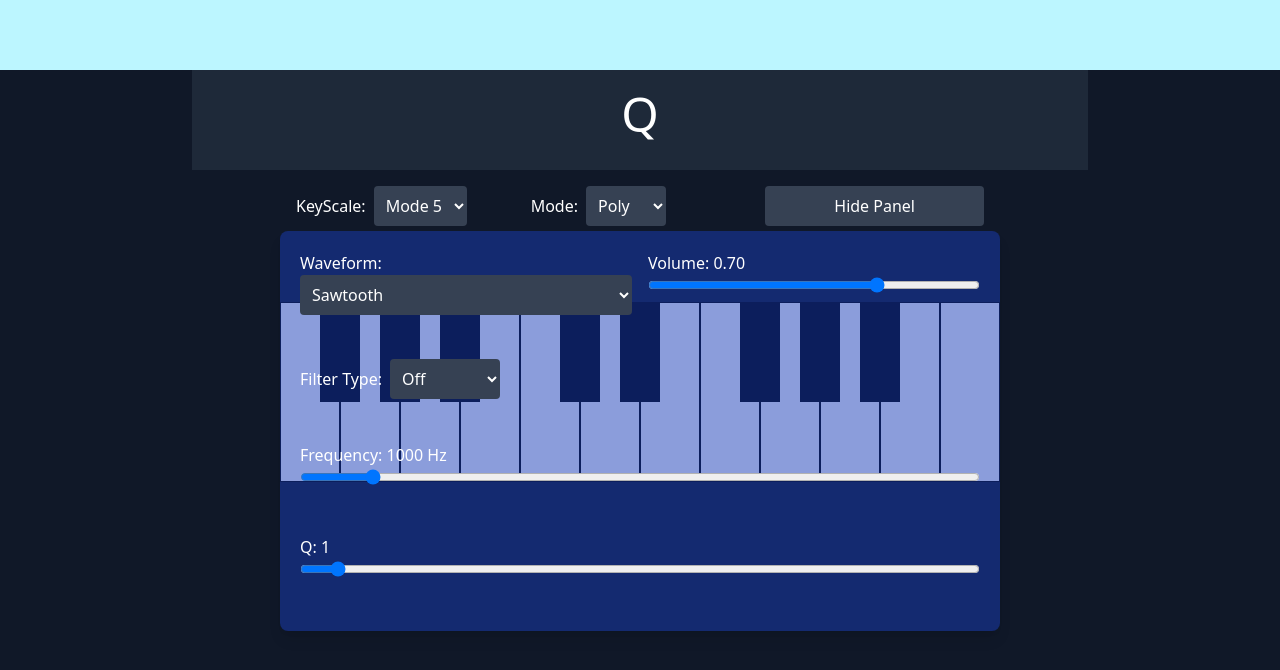
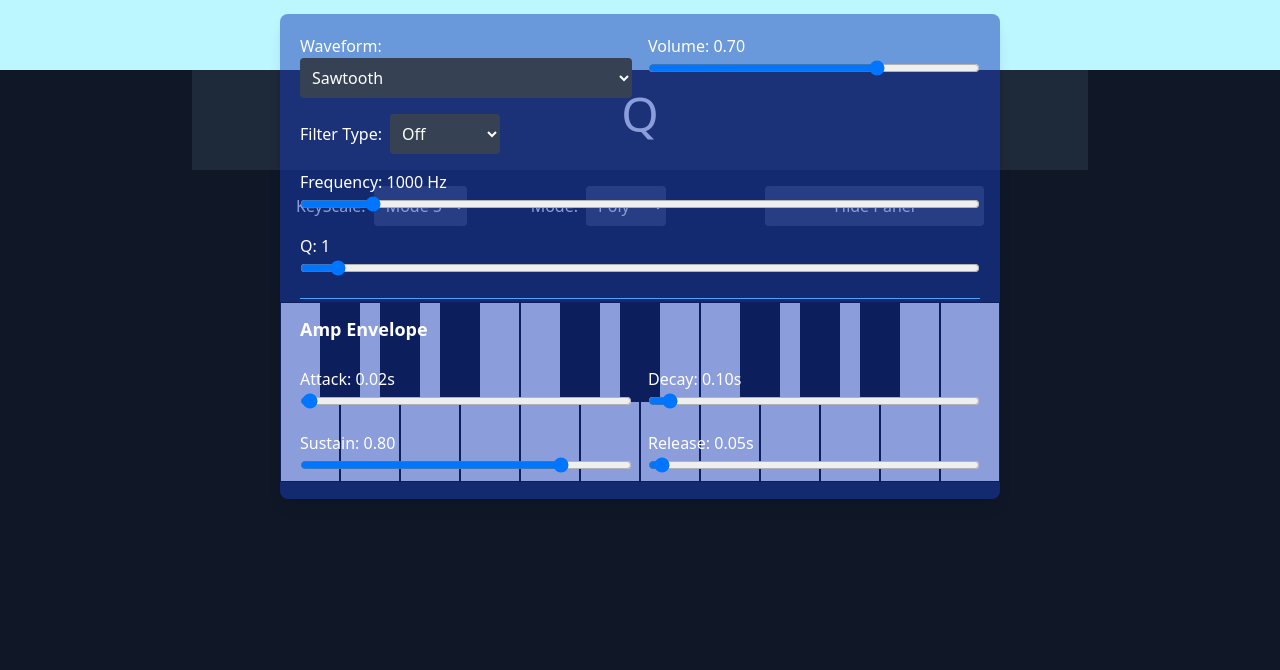
Before and after one commit to Sereia123/MLerning, a Next.js app: page / in a window 1280 px wide. Shown: the top 670 px of the page. Built offline with nearby package versions, Linux system fonts and the light colour scheme.

Commit message:
エンベロープの実装

```diff
--- a/app/components/scale/scale.tsx
+++ b/app/components/scale/scale.tsx
@@ -7,7 +7,7 @@ import KeyboardController from '@/hooks/keyController';
 import KeyMap from '@/hooks/keyMap';
 import { useSynthe } from '@/hooks/SyntheProvider';
 
-export default function ScaleBase(){
+export default function Scale(){
   const [keyBoardNumber, setKeyBoardNumber] = useState(5); //盤面のモードチェンジ
   const { handleMouseDown, handleMouseUp } = useHandleClickNote();
   const {
@@ -23,6 +23,14 @@ export default function ScaleBase(){
     setGain,
     wave,
     setWave,
+    attack,
+    setAttack,
+    decay,
+    setDecay,
+    sustain,
+    setSustain,
+    release,
+    setRelease,
   } = useSynthe();
 
   const [pressedKeys, setPressedKeys] = useState<number[]>([]);
@@ -78,7 +86,7 @@ export default function ScaleBase(){
         </div>
         {/*追加画面（パネル）*/}
         {isPanelVisible && (
-          <div className='absolute z-10 bg-blue-800/50 w-full h-[400px] mt-[450px] p-5 rounded-lg shadow-lg grid grid-cols-2 gap-4'>
+          <div className='absolute z-10 bg-blue-800/50 w-full mt-[100px] p-5 rounded-lg shadow-lg grid grid-cols-2 gap-4'>
             {/* --- フィルターコントロールUIの追加 --- */}
             <div className="col-span-1">
               <label htmlFor="wave-select" className="mr-2">Waveform:</label>
@@ -143,6 +151,38 @@ export default function ScaleBase(){
                 value={filterQ} onChange={(e) => setFilterQ(Number(e.target.value))} className="w-full"
               />
             </div>
+            {/* --- ADSR Envelope Controls --- */}
+            <div className="col-span-2 border-t border-blue-400 pt-4">
+              <h4 className="text-lg font-semibold mb-2">Amp Envelope</h4>
+            </div>
+            <div className="col-span-1">
+              <label htmlFor="attack-slider" className="mr-2">Attack: {attack.toFixed(2)}s</label>
+              <input
+                type="range" id="attack-slider" min="0.01" max="2" step="0.01"
+                value={attack} onChange={(e) => setAttack(Number(e.target.value))} className="w-full"
+              />
+            </div>
+            <div className="col-span-1">
+              <label htmlFor="decay-slider" className="mr-2">Decay: {decay.toFixed(2)}s</label>
+              <input
+                type="range" id="decay-slider" min="0.01" max="2" step="0.01"
+                value={decay} onChange={(e) => setDecay(Number(e.target.value))} className="w-full"
+              />
+            </div>
+            <div className="col-span-1">
+              <label htmlFor="sustain-slider" className="mr-2">Sustain: {sustain.toFixed(2)}</label>
+              <input
+                type="range" id="sustain-slider" min="0" max="1" step="0.01"
+                value={sustain} onChange={(e) => setSustain(Number(e.target.value))} className="w-full"
+              />
+            </div>
+            <div className="col-span-1">
+              <label htmlFor="release-slider" className="mr-2">Release: {release.toFixed(2)}s</label>
+              <input
+                type="range" id="release-slider" min="0.01" max="2" step="0.01"
+                value={release} onChange={(e) => setRelease(Number(e.target.value))} className="w-full"
+              />
+            </div>
           </div>
         )}
       </div>
--- a/hooks/useSyntheWorklet.tsx
+++ b/hooks/useSyntheWorklet.tsx
@@ -18,6 +18,7 @@ export default function useSyntheWorklet() {
   const voicesRef = useRef<Map<number, Voice>>(new Map());
   // 初期化済みフラグ
   const isInitializedRef = useRef(false);
+  const workletLoadedRef = useRef(false);
 
   const [running, setRunning] = useState(false);
   const [freq, setFreq] = useState(() => {
@@ -33,6 +34,11 @@ export default function useSyntheWorklet() {
   const [filterType, setFilterType] = useState<BiquadFilterType | 'off'>('off');
   const [filterFreq, setFilterFreq] = useState(1000);
   const [filterQ, setFilterQ] = useState(1);
+  // --- ADSRエンベロープ用の状態を追加 ---
+  const [attack, setAttack] = useState(0.02);
+  const [decay, setDecay] = useState(0.1);
+  const [sustain, setSustain] = useState(0.8);
+  const [release, setRelease] = useState(0.05);
 
   // こまごまとした設定
   const ensureReady = useCallback(async () => {
@@ -49,6 +55,7 @@ export default function useSyntheWorklet() {
       masterAmpRef.current = masterAmp;
       isInitializedRef.current = true;
       await loadWorkletModule(ac, '/worklets/processor.js');
+      workletLoadedRef.current = true;
       setRunning(true);
     }
   }, []);
@@ -73,10 +80,9 @@ export default function useSyntheWorklet() {
     });
 
     const { node: workletNode, amp } = voice;
-    const R = 0.05; // Release time
     amp.gain.cancelScheduledValues(now);
     amp.gain.setValueAtTime(amp.gain.value, now);
-    amp.gain.linearRampToValueAtTime(0, now + R);
+    amp.gain.linearRampToValueAtTime(0, now + release);
 
     return new Promise((resolve) => {
       const dummySource = ac.createBufferSource();
@@ -86,10 +92,10 @@ export default function useSyntheWorklet() {
         voicesRef.current.delete(midi);
         resolve();
       };
-      dummySource.start(now + R);
-      dummySource.stop(now + R);
+      dummySource.start(now + release);
+      dummySource.stop(now + release);
     });
-  }, []);
+  }, [release]);
 
   // スタートボタン
   const start = useCallback(async () => {
@@ -162,9 +168,9 @@ export default function useSyntheWorklet() {
   const noteOn = useCallback(async (midi: number) => {
     await ensureReady();
     const ac = contextRef.current;
-    const filterNode = filterNodeRef.current;
+    const filterNode = filterNodeRef.current; // filterNode is used
     const masterAmp = masterAmpRef.current;
-    if (!ac || !filterNode || !masterAmp) return;
+    if (!ac || !masterAmp || !filterNode || !workletLoadedRef.current) return;
 
     const targetNode = filterType === 'off' ? masterAmp : filterNode;
 
@@ -212,6 +218,9 @@ export default function useSyntheWorklet() {
 
     const f = midiToFreq(midi);
 
+    // Workletがロードされていない場合はここで処理を中断
+    if (!workletLoadedRef.current) return;
+
     // 新しいボイスを作成
     const amp = new GainNode(ac, { gain: 0 });
     amp.connect(targetNode); // フィルターがオンならフィルターへ、オフならマスターゲインへ接続
@@ -231,15 +240,21 @@ export default function useSyntheWorklet() {
 
     voicesRef.current.set(midi, { node, amp });
 
-    const A = 0.02; // Attack time
+    // ADSRエンベロープを適用
+    const peakGain = newTargetGain;
+    const sustainGain = peakGain * sustain;
+
     amp.gain.cancelScheduledValues(now);
     amp.gain.setValueAtTime(0, now);
-    amp.gain.linearRampToValueAtTime(newTargetGain, now + A);
+    // Attack
+    amp.gain.linearRampToValueAtTime(peakGain, now + attack);
+    // Decay to Sustain
+    amp.gain.setTargetAtTime(sustainGain, now + attack, decay / 4); // decayを時定数として使う
 
     if (ac.state === 'suspended') {
       try { await ac.resume(); } catch {}
     }
-  }, [ensureReady, wave, pulseWidth, mode, filterType]); // gainを依存配列から削除
+  }, [ensureReady, wave, pulseWidth, mode, filterType, attack, decay, sustain]); // gainを依存配列から削除
 
 
   // ミディ番号で短い音を鳴らす（クリック等の短いトリガ用）
@@ -266,6 +281,11 @@ export default function useSyntheWorklet() {
     // --- フィルター用の状態とセッターをエクスポート ---
     filterType, setFilterType,
     filterFreq, setFilterFreq,
-    filterQ, setFilterQ
+    filterQ, setFilterQ,
+    // --- ADSR用の状態とセッターをエクスポート ---
+    attack, setAttack,
+    decay, setDecay,
+    sustain, setSustain,
+    release, setRelease
   };
 }
```
Also changed, not shown: app/scale.tsx (added).
